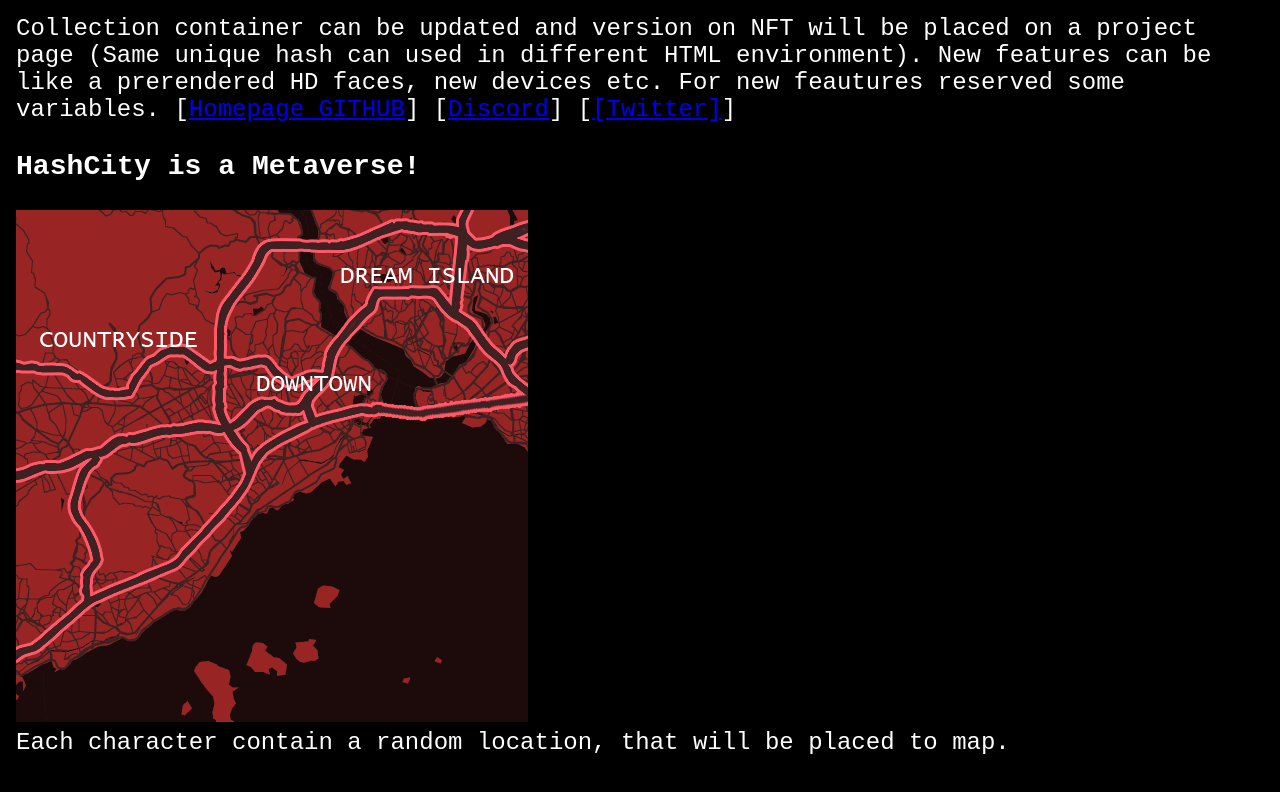
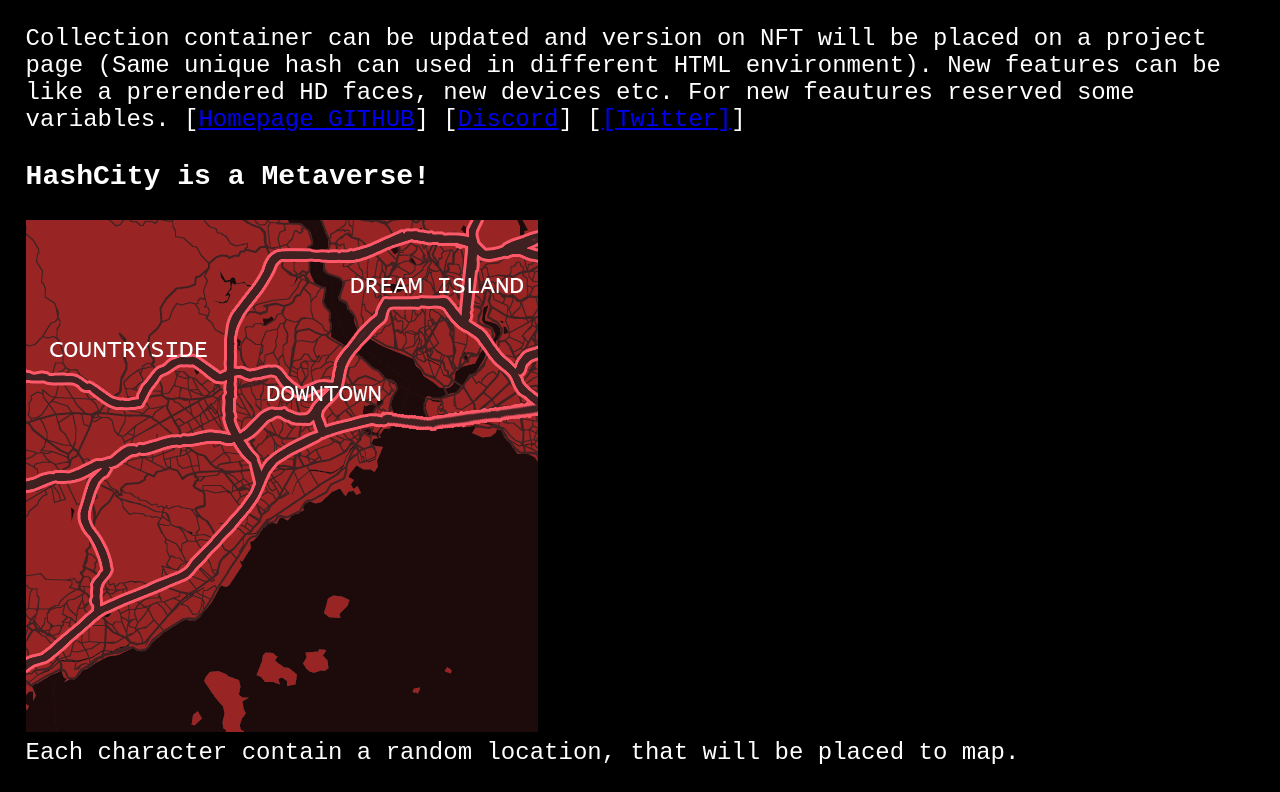
Before and after one commit to hashpunks/roadmap, a plain HTML site: page index.html in a window 1280 px wide. Shown: the part 764-1556 px from the top of the page. Drawn offline with Linux system fonts and the light colour scheme.

Commit message:
Add files via upload

```diff
--- a/index.html
+++ b/index.html
@@ -29,7 +29,7 @@ min-height:50vh;
 font-size: 3vh;
 color: #FFFFFF;
 font-family: monospace, monospace;
-padding:2vh;
+padding:2vw;
 
 }
 .topIntro
@@ -73,7 +73,7 @@ For new feautures reserved some variables.
 
 <h3>HashCity is a Metaverse!</h3>
 
-<img src="ui/map.png" style="max-width: 100%;"><br>
+<img src="ui/map.png" style="max-width: 90vw;"><br>
 Each character contain a random location, that will be placed to map.<br>
 
 </div>
```
